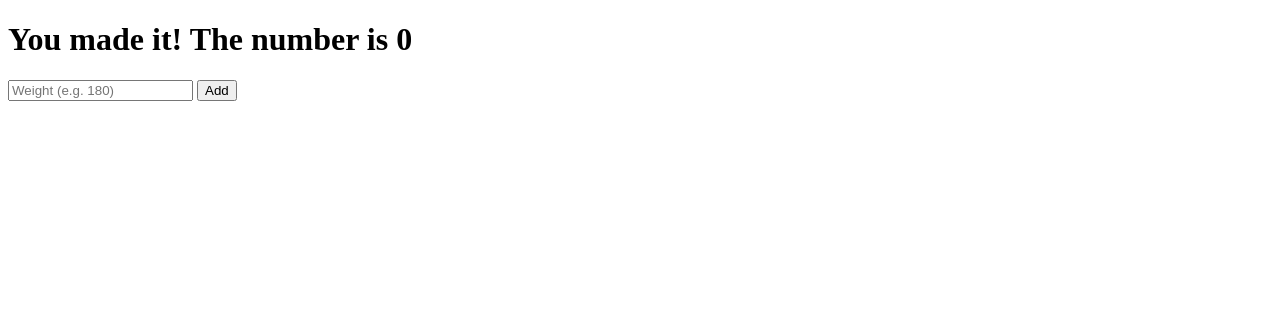
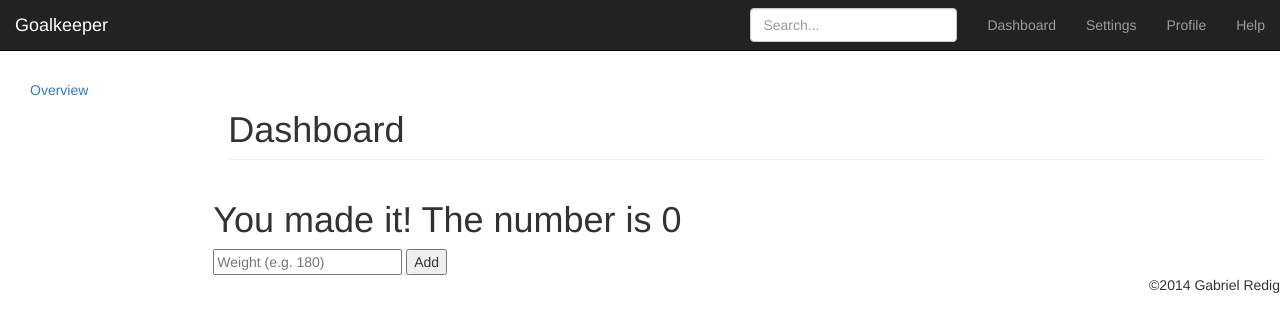
Before and after one commit to glredig/mean-from-scratch, a website: page client/views/index.html in a window 1280 px wide. Drawn offline with nearby package versions, Linux system fonts and the light colour scheme; some packages are replaced by stand-ins of ours; no server answers.

Commit message:
Add bootstrap for basic temp styling

```diff
--- a/client/views/index.html
+++ b/client/views/index.html
@@ -1,9 +1,55 @@
 <!doctype html>
 <html ng-app="weighinApp">
   <head>
+    <meta charset="utf-8">
+    <meta http-equiv="X-UA-Compatible" content="IE=edge">
+    <meta name="viewport" content="width=device-width, initial-scale=1">
+    <link rel="stylesheet" href="https://maxcdn.bootstrapcdn.com/bootstrap/3.3.4/css/bootstrap.min.css">
     <title>Home page</title>
   </head>
   <body>
+    <nav class="navbar navbar-inverse navbar-fixed-top" role="navigation">
+      <div class="container-fluid">
+        <div class="navbar-header">
+          <button type="button" class="navbar-toggle" data-toggle="collapse" data-target=".navbar-collapse">
+            <span class="sr-only">Toggle navigation</span>
+            <span class="icon-bar"></span>
+            <span class="icon-bar"></span>
+            <span class="icon-bar"></span>
+          </button>
+          <a class="navbar-brand" href="#">Goalkeeper</a>
+        </div>
+        <div class="navbar-collapse collapse">
+          <ul class="nav navbar-nav navbar-right">
+            <li><a href="#">Dashboard</a></li>
+            <li><a href="#">Settings</a></li>
+            <li><a href="#">Profile</a></li>
+            <li><a href="#">Help</a></li>
+          </ul>
+          <form class="navbar-form navbar-right">
+            <input type="text" class="form-control" placeholder="Search...">
+          </form>
+        </div>
+      </div>
+    </nav>
+
+    <div class="container-fluid" style="margin-top: 5em;">
+      <div class="row row-offcanvas row-offcanvas-left">
+         <div class="col-sm-3 col-md-2 sidebar-offcanvas" id="sidebar" role="navigation">
+            <ul class="nav nav-sidebar">
+              <li class="active"><a href="#">Overview</a></li>
+            </ul>
+        </div><!--/span-->
+
+        <div class="col-sm-9 col-md-10 main">
+          <!--toggle sidebar button-->
+          <p class="visible-xs">
+            <button type="button" class="btn btn-primary btn-xs" data-toggle="offcanvas"><i class="glyphicon glyphicon-chevron-left"></i></button>
+          </p>
+
+          <h1 class="page-header">Dashboard</h1>
+
+          <div class="row">
             <div ng-controller="weighinsController">
               <h1>You made it! The number is {{ weighins.length }}</h1>
               <ul>
@@ -17,9 +63,19 @@
                 <input type="submit" value="Add"></input>
               </form>
             </div>
+          </div>
+        </div><!--/col-sm-9-->
+      </div><!--/row-->
+    </div><!--/.container-->
+
+    <footer>
+      <p class="pull-right">©2014 Gabriel Redig</p>
+    </footer>
     <script src="https://ajax.googleapis.com/ajax/libs/angularjs/1.3.14/angular.js"></script>
     <script src="https://ajax.googleapis.com/ajax/libs/angularjs/1.3.14/angular-resource.min.js"></script>
     <script src="/js/app.js"></script>
     <script src="/js/controllers/weighins-controller.js"></script>
+    <script src="https://ajax.googleapis.com/ajax/libs/jquery/1.11.2/jquery.min.js"></script>
+    <script src="https://maxcdn.bootstrapcdn.com/bootstrap/3.3.4/js/bootstrap.min.js"></script>
   </body>
 </html>
```
Lines whose indentation alone changed are shown as unchanged.
